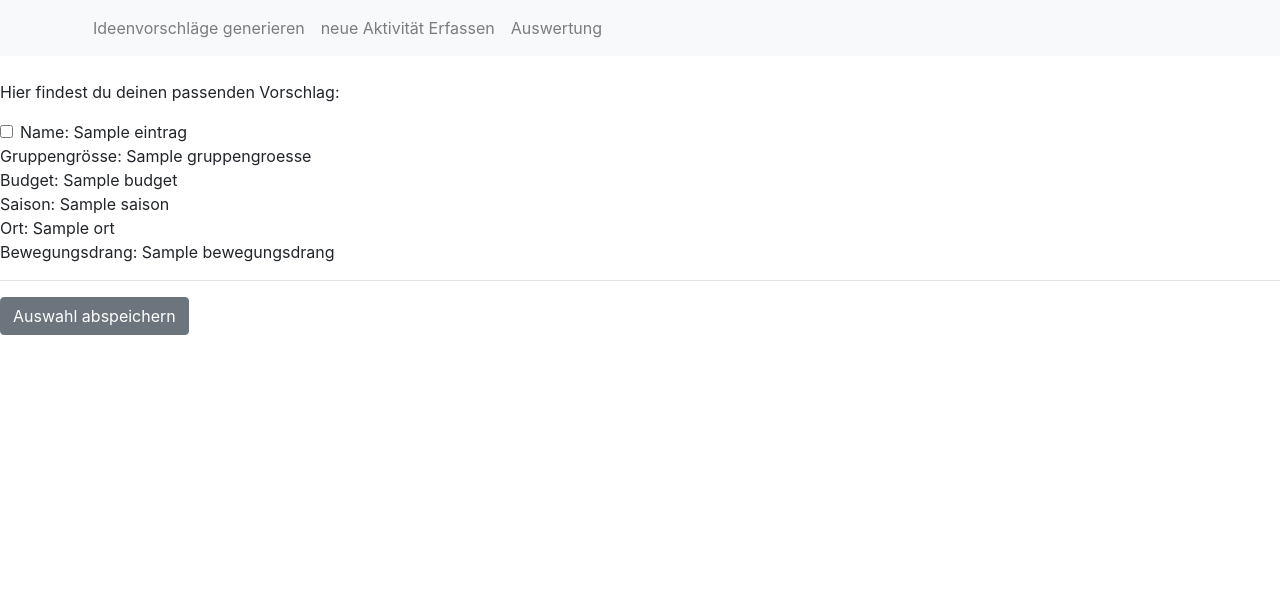
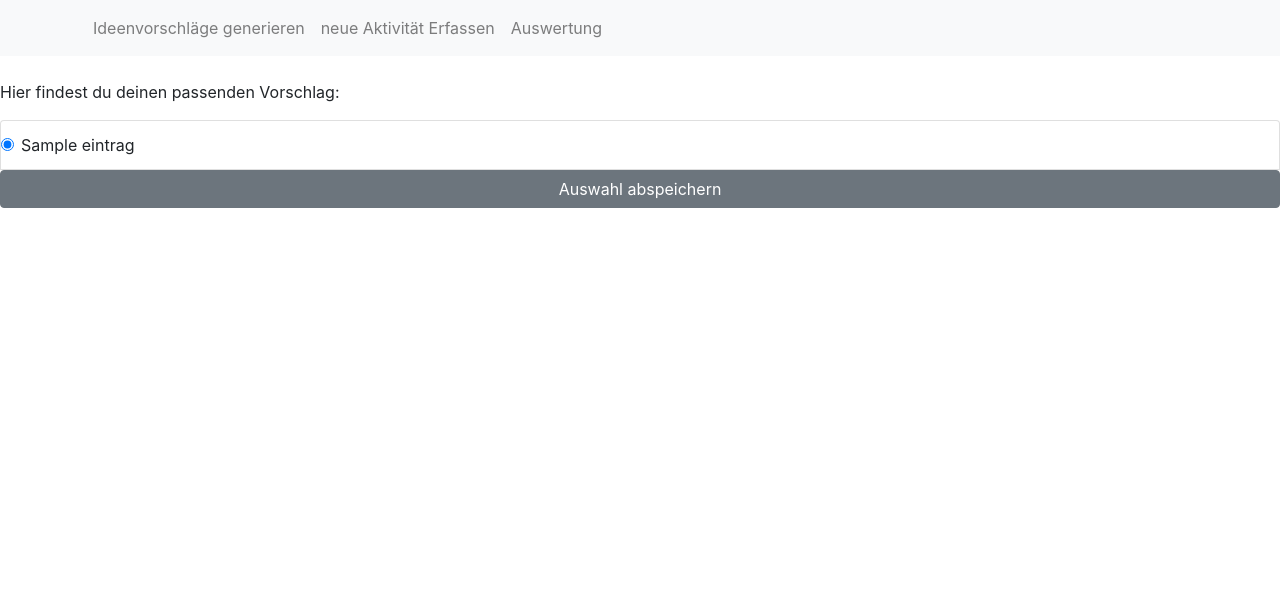
Before and after one commit to tram12345/tipps_chur, a Python web app: template templates/vorschlaege.html in a window 1280 px wide. Shown: the top 599 px of the page. Run offline with Jinja, Linux system fonts and the light colour scheme; the template is opened without the code that fills it: most values are stand-ins (such as "Sample title", 1, 10 or a date in 2020).

Commit message:
änderungen 05.01.2023

```diff
--- a/Auswertung.py
+++ /dev/null
@@ -1,6 +0,0 @@
-import plotly.express as px
-
-animals=['giraffes', 'orangutans', 'monkeys']
-
-fig = go.Figure([go.Bar(x=animals, y=[20, 14, 23])])
-fig.show()
--- a/templates/vorschlaege.html
+++ b/templates/vorschlaege.html
@@ -5,19 +5,24 @@
     {% else %}
             <p>Hier findest du deinen passenden Vorschlag:</p>
             {% for eintrag in vorschlaege %}
-            <tr>
-            <!-- Die Ideen von der Liste Vorschläge werden ausgegeben. -->
-                <div class="form-check">
-                <input class="form-check-input" type="checkbox" name="checkbox" value="" id="flexCheckDefault" />
-                <label class="form-check-label" for="flexCheckDefault">Name: {{ eintrag["name"] }}</label>
-                </div>
-                <td>Gruppengrösse: {{ eintrag["gruppengroesse"] }}</td><br>
-                <td>Budget: {{ eintrag["budget"] }}</td><br>
-                <td>Saison: {{ eintrag["saison"] }}</td><br>
-                <td>Ort: {{ eintrag["ort"] }}</td><br>
-                <td>Bewegungsdrang: {{ eintrag["bewegungsdrang"] }}</td>
-                <hr/>
-            </tr>
+<ul class="list-group">
+  <li class="list-group-item">
+    <input class="form-check-input me-1" type="radio" name="listGroupRadio" value="" id="firstRadio" checked>
+    <label class="form-check-label" for="firstRadio">{{ eintrag["name"] }}</label>
+  </li>
+<!--            <tr>-->
+<!--            &lt;!&ndash; Die Ideen von der Liste Vorschläge werden ausgegeben. &ndash;&gt;-->
+<!--                <div class="form-check">-->
+<!--                <input class="form-check-input" type="checkbox" name="checkbox" value="" id="flexCheckDefault" />-->
+<!--                <label class="form-check-label" for="flexCheckDefault">Name: {{ eintrag["name"] }}</label>-->
+<!--                </div>-->
+<!--                <td>Gruppengrösse: {{ eintrag["gruppengroesse"] }}</td><br>-->
+<!--                <td>Budget: {{ eintrag["budget"] }}</td><br>-->
+<!--                <td>Saison: {{ eintrag["saison"] }}</td><br>-->
+<!--                <td>Ort: {{ eintrag["ort"] }}</td><br>-->
+<!--                <td>Bewegungsdrang: {{ eintrag["bewegungsdrang"] }}</td>-->
+<!--                <hr/>-->
+<!--            </tr>-->
 
         {% endfor %}
     <button type="submit" class="btn btn-secondary">Auswahl abspeichern</button>
```
Also changed, not shown: main.py (+9 -53 lines).
